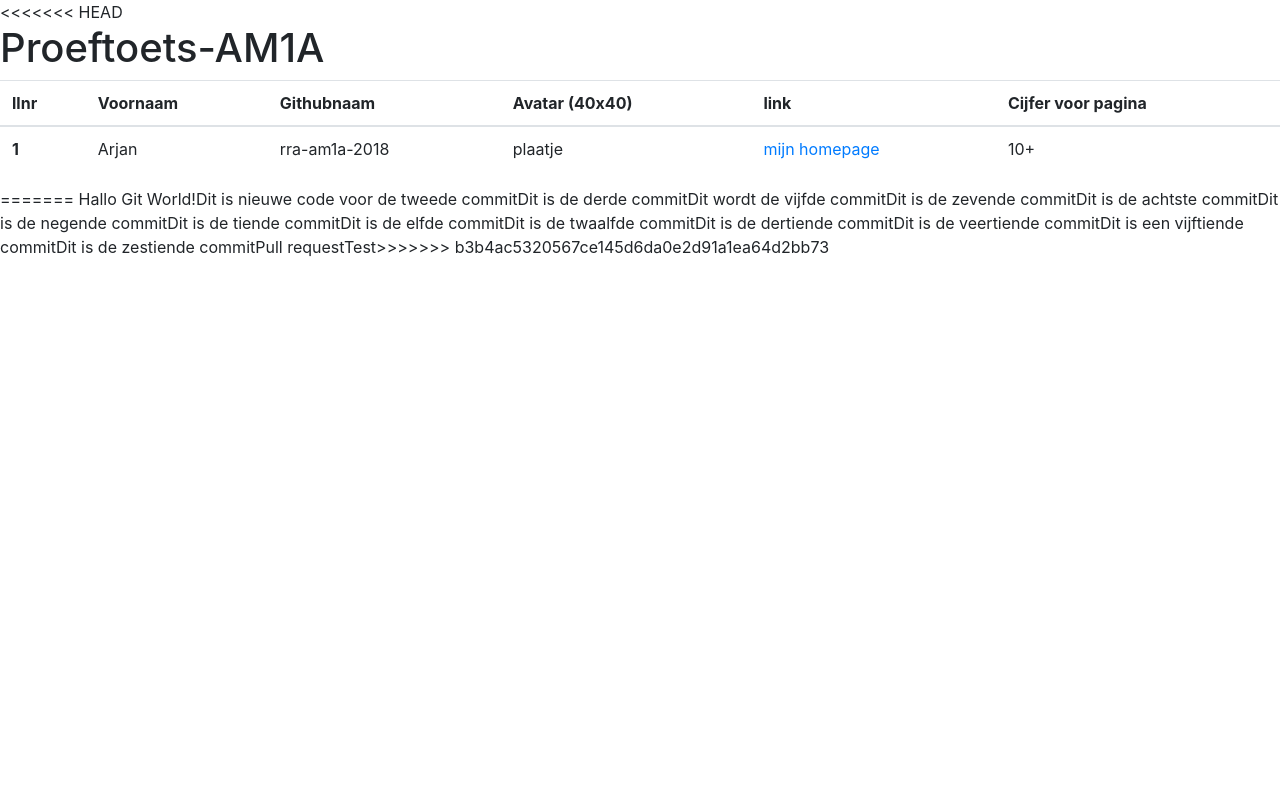
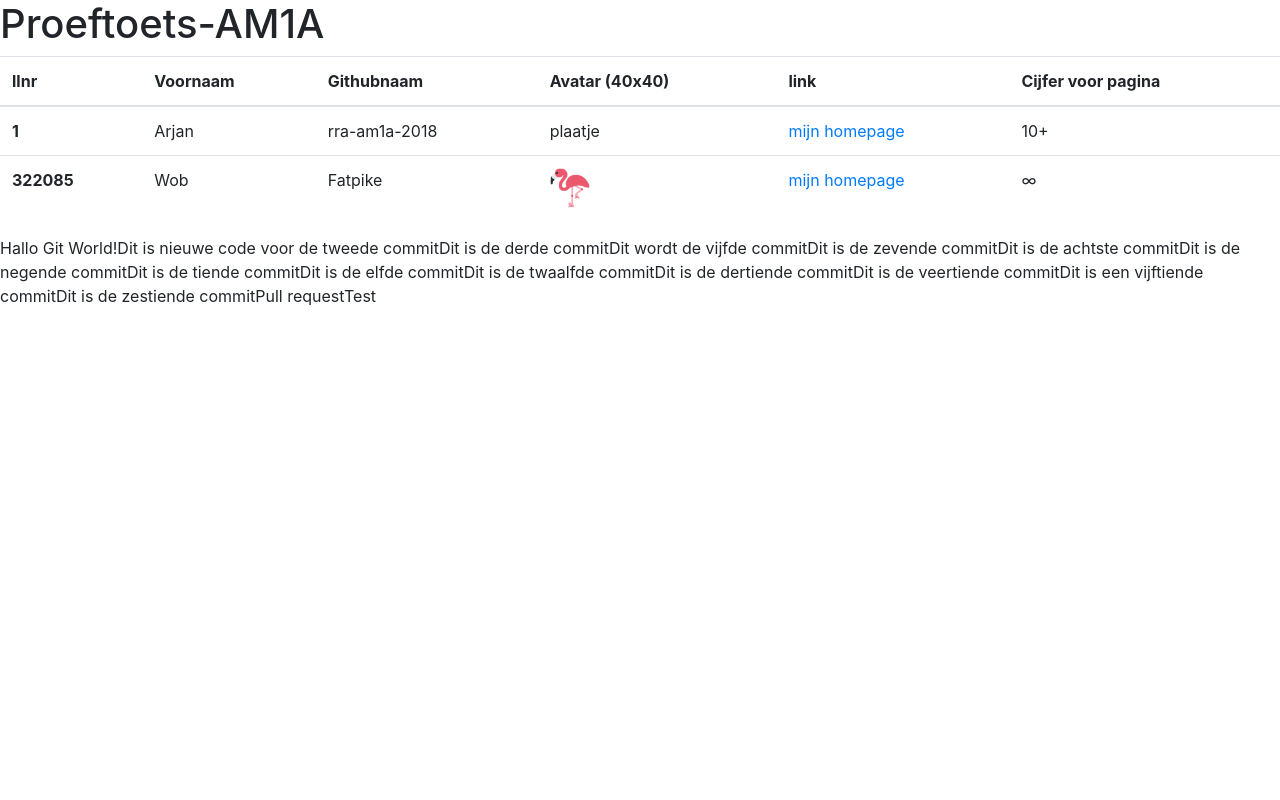
Before and after one commit to rra-am1a-2018/proeftoets-am1a, a PHP site: page / in a window 1280 px wide. Run offline with PHP 8.4, Linux system fonts and the light colour scheme.

Commit message:
added my own row into the table

```diff
--- a/index.php
+++ b/index.php
@@ -1,4 +1,3 @@
-<<<<<<< HEAD
 <!doctype html>
 <html lang="en">
   <head>
@@ -34,8 +33,17 @@
       <td><a href="./arjan_rra-am1c-2018.php">mijn homepage</a></td>
       <td>10+</td>
     </tr>
+        <tr>
+          <th scope="row">322085</th>
+          <td>Wob</td>
+          <td>Fatpike</td>
+          <td><img src="./img/FatpikeAvatar.png" height="40px" width="40px"></td>
+          <td><a href="./wob_Fatpike.php">mijn homepage</a></td>
+          <td>∞</td>
+        </tr>
   </tbody>
 </table>
+
 
     <!-- Optional JavaScript -->
     <!-- jQuery first, then Popper.js, then Bootstrap JS -->
@@ -51,7 +59,6 @@
 
 
 
-=======
 <?php
   echo "Hallo Git World!";
   echo "Dit is nieuwe code voor de tweede commit";
@@ -71,4 +78,3 @@
   echo "Pull request";
   echo "Test";
 ?>
->>>>>>> b3b4ac5320567ce145d6da0e2d91a1ea64d2bb73
```
